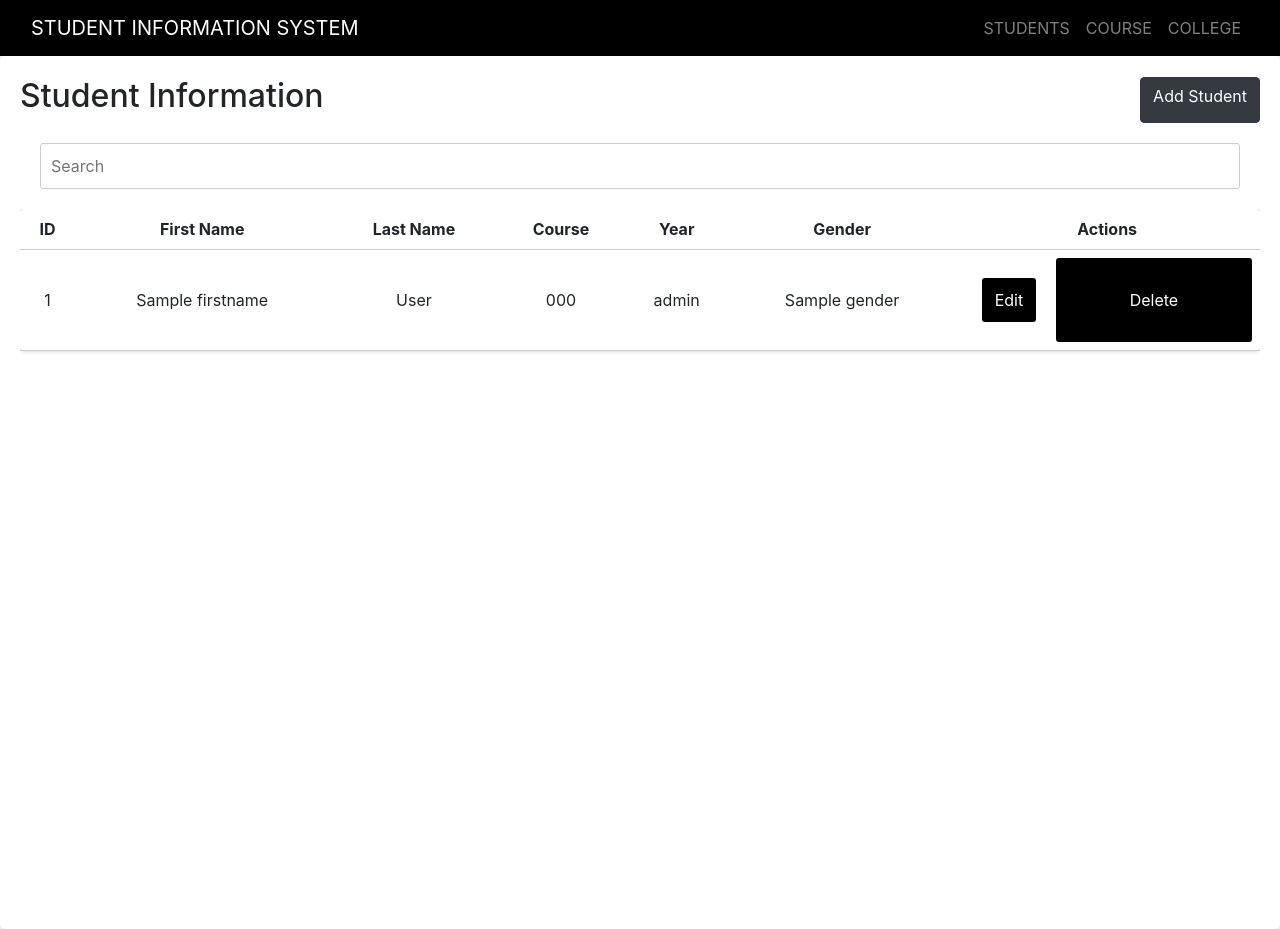
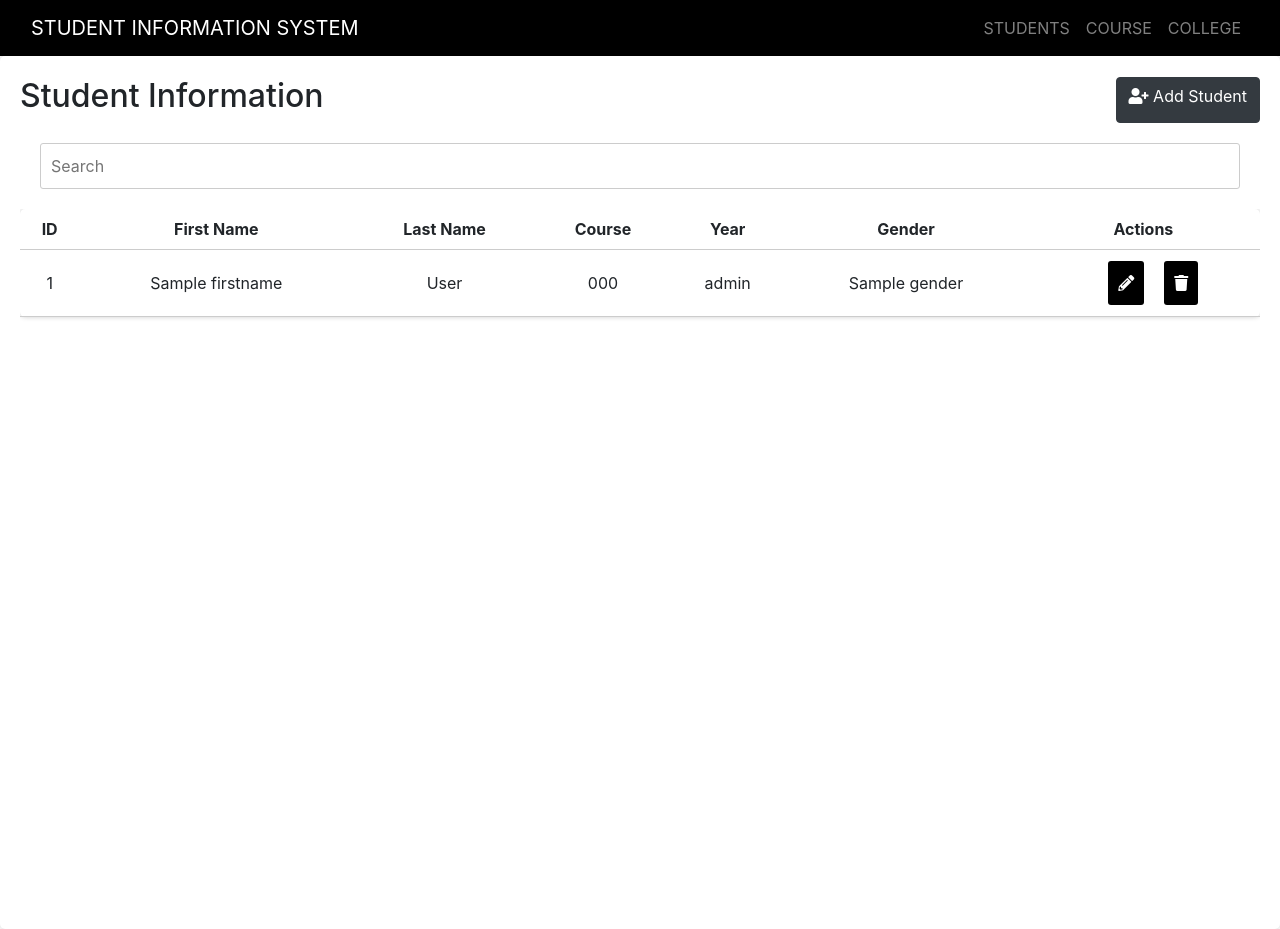
Before and after one commit to ryukychs/SSISv3-, a Flask app: template app/templates/student.html in a window 1280 px wide. Run offline with Flask 3, Linux system fonts and the light colour scheme; the template is opened without the code that fills it: most values are stand-ins (such as "Sample title", 1, 10 or a date in 2020); parts of the project's set-up code (start-up, migrations or seed data) failed here and were passed over; some libraries are stand-ins or nearby versions.

Commit message:
fixed student information

```diff
--- a/app/routes/studentroute.py
+++ b/app/routes/studentroute.py
@@ -26,7 +26,8 @@ def add_course():
             new_student(id, firstname, lastname, coursecode, yearlevel, gender)
             flash('Student added successfully!', 'success')
         return redirect('/student')
-    return render_template('addstudent.html')
+    courses = get_course_codes()
+    return render_template('addstudent.html', courses=courses)
 
 @student_bp.route('/student/search', methods=['GET', 'POST'])
 def search_students():
--- a/app/static/css/style.css
+++ b/app/static/css/style.css
@@ -100,28 +100,17 @@ td {
 .button-container {
   display: flex;
   justify-content: center;
+  align-items: center;
+  height: 50px;
 }
+.edit-button,
+.button {
+  flex: 1;
+  width: 50%;
 
-.edit-button{
-  background-color: #666765;
-  color: #fff;
-  border: none;
-  border-radius: 3px;
-  cursor: pointer;
-  margin-right: 5px;
-  text-align: center;
 }
-.delete-button {
-  background-color: #2b2c2b;
-  color: #fff;
-  border: none;
-  border-radius: 3px;
-  cursor: pointer;
-  margin-right: 5px;
-  text-align: center;
+.delete-button,
+.button {
+  flex: 1;
+  width: 50%;
 }
-
-.edit-button:hover,
-.delete-button:hover {
-  background-color: #000000;
-}
--- a/app/static/script.js
+++ b/app/static/script.js
@@ -61,21 +61,15 @@ function deleteStudent(button) {
     }
 }
 
-function editStudent(id, firstname, lastname, coursecode, yearlevel, gender) {
-    console.log("Edit button clicked")
-    document.getElementById("student-id").value = id;
-    document.getElementById("firstname").value = firstname;
-    document.getElementById("lastname").value = lastname;
-    document.getElementById("coursecode").value = coursecode;
-    document.getElementById("yearlevel").value = yearlevel;
-    document.getElementById("gender").value = gender;
+function redirectToEditPage(studentId, firstName, lastName, courseCode, yearLevel, gender) {
+    // Construct the URL for the editstudent.html page with the student data as query parameters
+    const editPageURL = `/editstudent.html?student_id=${studentId}&first_name=${firstName}&last_name=${lastName}&course_code=${courseCode}&year_level=${yearLevel}&gender=${gender}`;
 
-    document.getElementById("student-id").setAttribute("readonly", "true");
+    // Navigate to the editstudent.html page
+    window.location.href = editPageURL;
+  }
 
-    // Change the form action and button text to "Edit Student"
-    document.getElementById("add-student-form").setAttribute("action", "/student/edit");
-    document.querySelector("button[type=submit]").textContent = "Edit Student";
-}
+
 
 function editCollege(college_code, college_name) {
     document.getElementById("college_code").value = college_code;
--- a/app/templates/base.html
+++ b/app/templates/base.html
@@ -12,6 +12,7 @@
 
 
     <body {{body_class}}>
+        <link rel="stylesheet" href="https://cdnjs.cloudflare.com/ajax/libs/font-awesome/5.15.3/css/all.min.css">
         {%with messages = get_flashed_messages(with_categories=true)%}
             {%if messages%}
                 {%for category, message in messages%}
--- a/app/templates/student.html
+++ b/app/templates/student.html
@@ -34,7 +34,9 @@
     <div class="section">
       <div class="header d-flex justify-content-between">
         <h2>Student Information</h2>
-        <a href="/student/add" class="btn btn-dark black"> Add Student</a>
+        <a href="/student/add" class="btn btn-dark black">
+          <i class="fas fa-user-plus"></i> Add Student <!-- User plus icon from Font Awesome -->
+        </a>
       </div>
       <form method="POST" action="/student/search">
         <input type="hidden" name="csrf_token" value="{{ csrf_token() }}">
@@ -64,6 +66,7 @@
             <td>{{ student.gender }}</td>
             <td>
               <div class="button-container">
+                <div class="button-container">
                   <form action="/student/edit" method="get">
                     <input type="hidden" name="student_id" value="{{ student.id }}">
                     <input type="hidden" name="first_name" value="{{ student.firstname }}">
@@ -71,10 +74,15 @@
                     <input type="hidden" name="course_code" value="{{ student.coursecode }}">
                     <input type="hidden" name="year_level" value="{{ student.yearlevel }}">
                     <input type="hidden" name="gender" value="{{ student.gender }}">
-                  <button class="edit-button" type="submit">Edit</button>
+                    <button class="edit-button" type="submit">
+                      <i class="fas fa-pencil-alt"></i> <!-- Pencil icon -->
+                    </button>
                   </form>
-                <button type="delete-button" id="deleteStudent" student-id="{{ student.id }}" csrf-token="{{ csrf_token() }}" onclick="deleteStudent(this)"> Delete</button>
+                  <button class="button" id="deleteStudent" student-id="{{ student.id }}" csrf-token="{{ csrf_token() }}" onclick="deleteStudent(this)">
+                    <i class="fas fa-trash"></i> <!-- Trash icon -->
+                  </button>
                 </div>
+
             </td>
           </tr>
           {% endfor %}
```
Also changed, not shown: app/templates/addstudent.html (+20 -3 lines), app/templates/editstudent.html (line endings or trailing spaces). Lines whose indentation alone changed are shown as unchanged.
